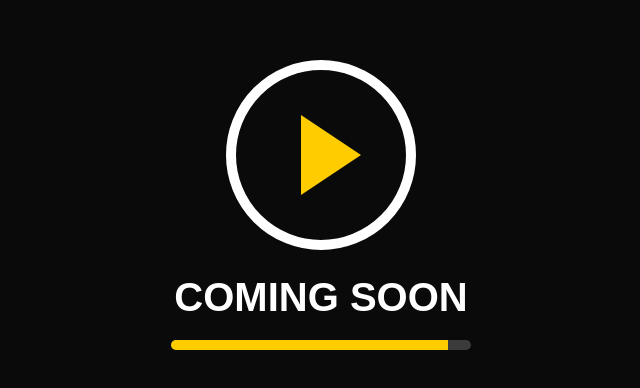
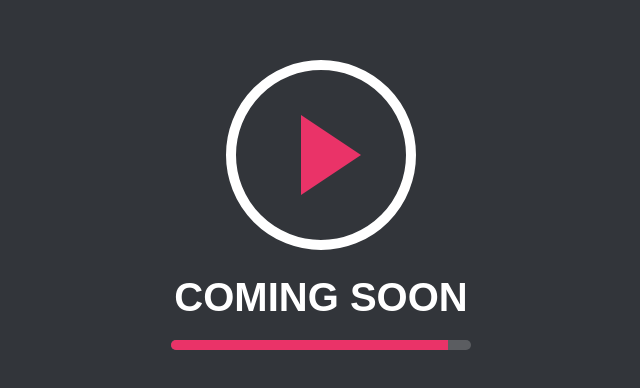
Before and after one commit to freshpixel/freshpixel.github.io, a plain HTML site: page index.html in a window 1280 px wide. Shown: the part 198-586 px from the top of the page, without its empty margins (319-959 px from the left). Drawn offline with Linux system fonts and the light colour scheme.

Commit message:
Change to pink and gray

```diff
--- a/index.html
+++ b/index.html
@@ -8,7 +8,7 @@
         body {
             margin: 0;
             padding: 0;
-            background: #0a0a0a;
+            background: #32353a;
             color: white;
             font-family: Arial, sans-serif;
             text-align: center;
@@ -38,7 +38,7 @@
         .loading-progress {
             width: 0;
             height: 100%;
-            background: #ffcc00;
+            background: #ea3368;
             animation: loading 3s infinite;
         }
         @keyframes loading {
@@ -50,7 +50,7 @@
 <body>
     <svg class="logo" viewBox="0 0 100 100" xmlns="http://www.w3.org/2000/svg">
         <circle cx="50" cy="50" r="45" stroke="white" stroke-width="5" fill="none" />
-        <polygon points="40,30 70,50 40,70" fill="#ffcc00" />
+        <polygon points="40,30 70,50 40,70" fill="#ea3368" />
     </svg>
     <div class="coming-soon">Coming Soon</div>
     <div class="loading-bar">
```
